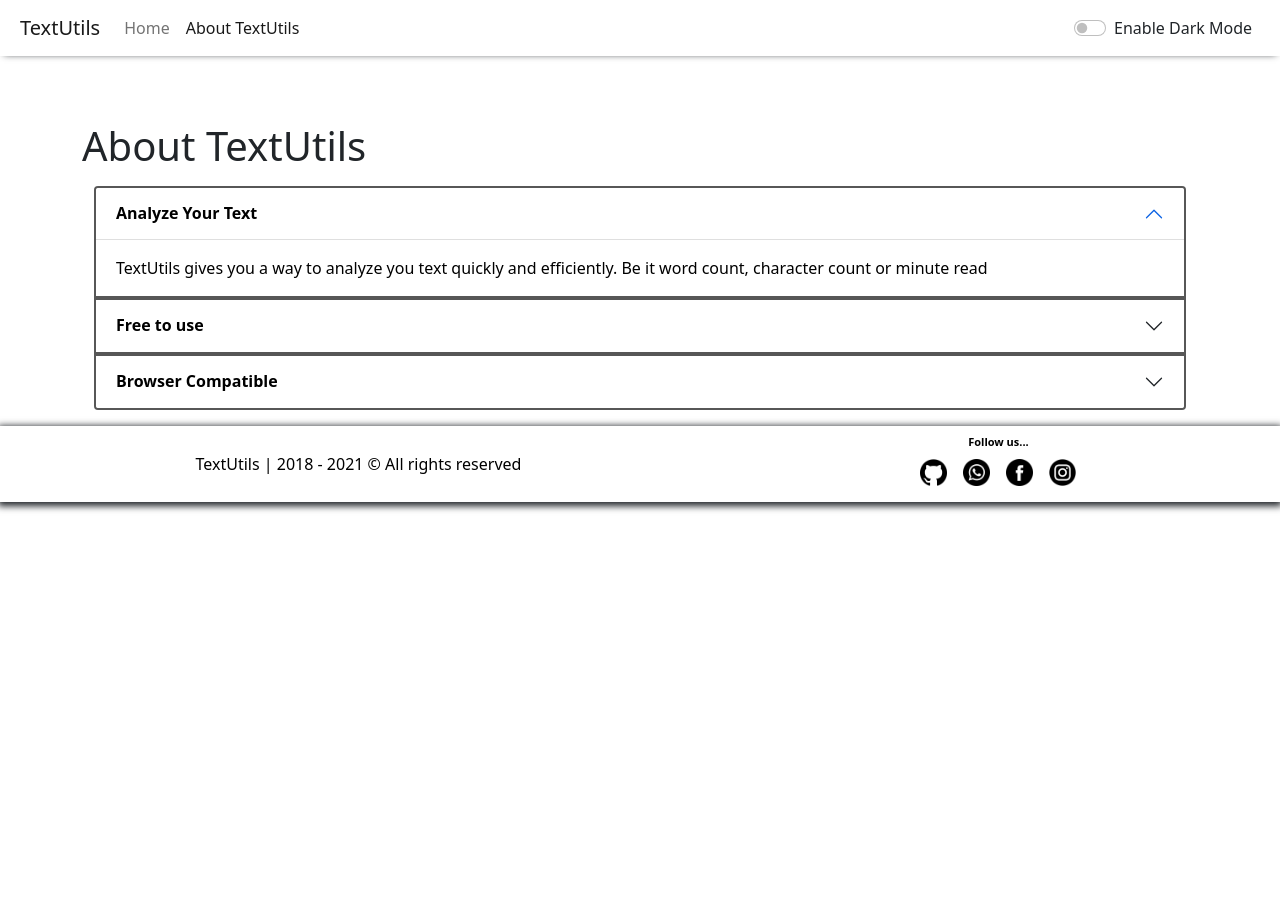
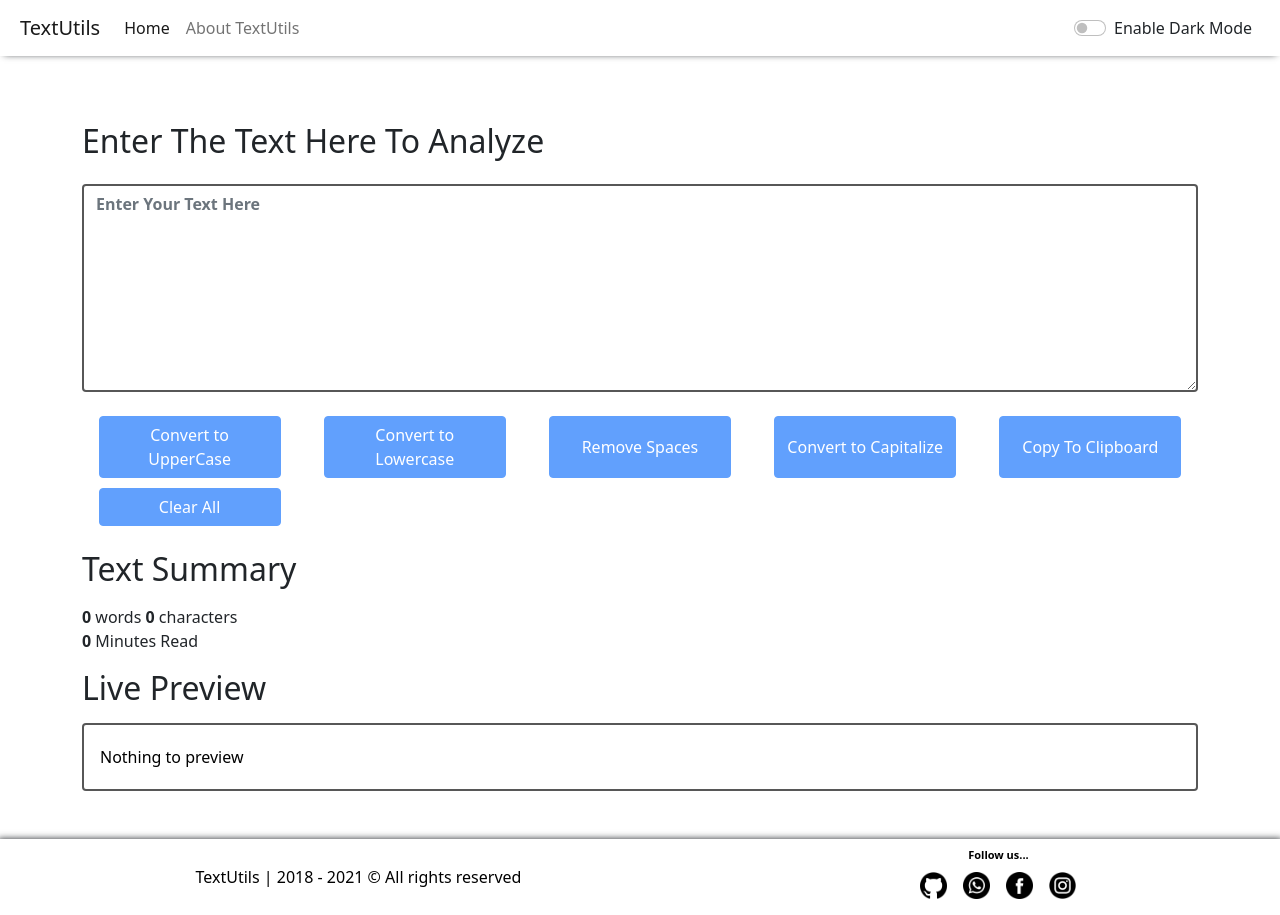
Before and after one commit to ManjiCoder/TextUtils, a React (Create React App) app: page /about in a window 1280 px wide. Before the commit the page ends 800 px from the top, so only its background shows below. Built offline with nearby package versions, Linux system fonts and the light colour scheme.

Commit message:
GitHub hosting

```diff
--- a/package.json
+++ b/package.json
@@ -1,6 +1,6 @@
 {
-  "GitHub_homepage": "https://manjicoder.github.io/TextUtils",
-  "homepage": ".",
+  "homepage": "https://manjicoder.github.io/TextUtils",
+  "homepage_Hosting": ".",
   "name": "textutils",
   "version": "1.0.1",
   "private": true,
@@ -8,6 +8,7 @@
     "@testing-library/jest-dom": "^5.14.1",
     "@testing-library/react": "^11.2.7",
     "@testing-library/user-event": "^12.8.3",
+    "caniuse-lite": "^1.0.30001335",
     "gh-pages": "^3.2.3",
     "react": "^17.0.2",
     "react-dom": "^17.0.2",
--- a/src/App.js
+++ b/src/App.js
@@ -1,6 +1,6 @@
 import './App.css';
 import React, { useState } from 'react'
-import About from './Components/About';
+// import About from './Components/About';
 import Navbar from './Components/Navbar';
 import TextForm from './Components/TextForm'
 import Alert from './Components/Alert';
@@ -9,9 +9,10 @@ import Footer from './Components/Footer';
 // Router Specific Stuff
 import {
   BrowserRouter,
-  Routes,
-  Route,
+  // Routes,// For GitHub
+  // Route, // For GitHub
 } from "react-router-dom";
+
 
 function App() {
 
@@ -60,7 +61,15 @@ function App() {
   }
   return (
     <BrowserRouter>
+      {/* This is for GitHub */}
       <Navbar title="TextUtils" aboutText="About TextUtils" mode={mode} toggleMode={toggleMode} btnText={btnText} purpleStyle={purpleStyle} />
+      <Alert alert={alert} />
+      <TextForm heading="Enter The Text Here To Analyze" mode={mode} toggleStyle={toggleStyle} showAlert={showAlert} />
+      <Footer title="TextUtils" mode={mode} purpleStyle={purpleStyle} />
+      {/* This is for GitHub */}
+
+      {/* This is for Hosting */}
+      {/*<Navbar title="TextUtils" aboutText="About TextUtils" mode={mode} toggleMode={toggleMode} btnText={btnText} purpleStyle={purpleStyle} />
       <Alert alert={alert} />
       <Routes>
         <Route path="/" element={
@@ -70,7 +79,8 @@ function App() {
           <About aboutText="About TextUtils" mode={mode} toggleStyle={toggleStyle} />
         } />
       </Routes>
-      <Footer title="TextUtils" mode={mode} purpleStyle={purpleStyle} />
+      <Footer title="TextUtils" mode={mode} purpleStyle={purpleStyle} />*/}
+      {/* This is for Hosting */}
     </BrowserRouter>
   );
 }
--- a/src/Components/Navbar.js
+++ b/src/Components/Navbar.js
@@ -1,13 +1,15 @@
-import React, { useEffect, useState } from 'react'
+import React, { useState } from 'react'//    For GitHub
+// import React, { useEffect, useState } from 'react'
 import PropTypes from 'prop-types' // impts
-import { Link, useLocation, NavLink } from 'react-router-dom'; //* Router Specific Stuff */
+// import { Link, NavLink, useLocation } from 'react-router-dom'; //* Router Specific Stuff */
+
 import LoadingBar from 'react-top-loading-bar'
 
 export default function Navbar(props) {
-    let location = useLocation();
-    useEffect(() => {
-        console.log(location);    //  For Dev
-    }, [location]);
+    // let location = useLocation();
+    // useEffect(() => {
+    //     console.log(location);    //  For Dev
+    // }, [location]);
 
     const [progress, setProgress] = useState(0)
 
@@ -22,8 +24,8 @@ export default function Navbar(props) {
             <nav className={`navbar navbar-expand-lg navbar-${props.mode} p-2`} style={props.purpleStyle}>
                 <div className="container-fluid">
                     {/* Router Specific Stuff  */}
-                    <Link className="navbar-brand" to="/" onClick={() => setProgress(100)}>{props.title}</Link>
-                    {/* <a className="navbar-brand" href="#">{props.title}</a> */}
+                    {/* <Link className="navbar-brand" to="/" onClick={() => setProgress(100)}>{props.title}</Link> */}
+                    <a className="navbar-brand" href="#">{props.title}</a>
                     <button className="navbar-toggler mb-1" type="button" data-bs-toggle="collapse" data-bs-target="#navbarSupportedContent" aria-controls="navbarSupportedContent" aria-expanded="false" aria-label="Toggle navigation">
                         <span className="navbar-toggler-icon"></span>
                     </button>
@@ -31,13 +33,13 @@ export default function Navbar(props) {
                         <ul className="navbar-nav me-auto mb-2 mb-lg-0">
                             <li className="nav-item">
                                 {/* Router Specific Stuff  */}
-                                <NavLink className={`nav-link ${location.pathname === '/' ? 'harry' : ''}`} aria-current="page" to="/" onClick={() => setProgress(100)}>Home</NavLink>
-                                {/* <a className="nav-link active" aria-current="page" href="#">Home</a> */}
+                                {/* <NavLink className={`nav-link ${location.pathname === '/' ? 'harry' : ''}`} aria-current="page" to="/" onClick={() => setProgress(100)}>Home</NavLink> */}
+                                <a className="nav-link active harry" aria-current="page" href="#">Home</a>
                             </li>
                             <li className="nav-item">
                                 {/* Router Specific Stuff  */}
-                                <NavLink className={`nav-link ${location.pathname === '/about' ? 'harry' : ''}`} to="/about" onClick={() => setProgress(100)}>{props.aboutText}</NavLink>
-                                {/* <a className="nav-link" href="#">{props.aboutText}</a> */}
+                                {/* <NavLink className={`nav-link ${location.pathname === '/about' ? 'harry' : ''}`} to="/about" onClick={() => setProgress(100)}>{props.aboutText}</NavLink> */}
+                                <a className="nav-link" href="#">{props.aboutText}</a>
                             </li>
                         </ul>
                         {/* Toggle Mode Btn */}
```
Also changed, not shown: 1 other file (tests, documents, lock files or other folders).
